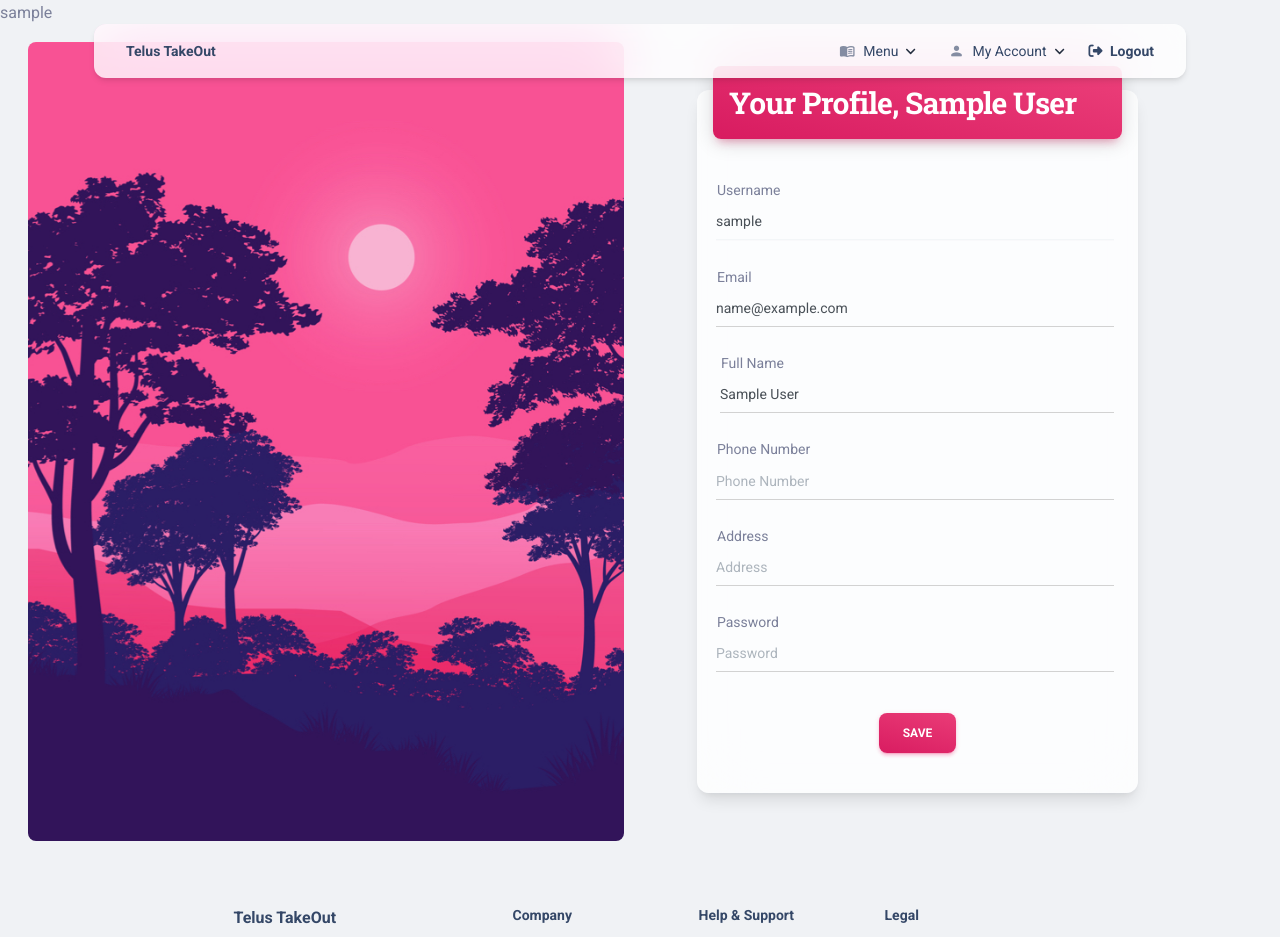
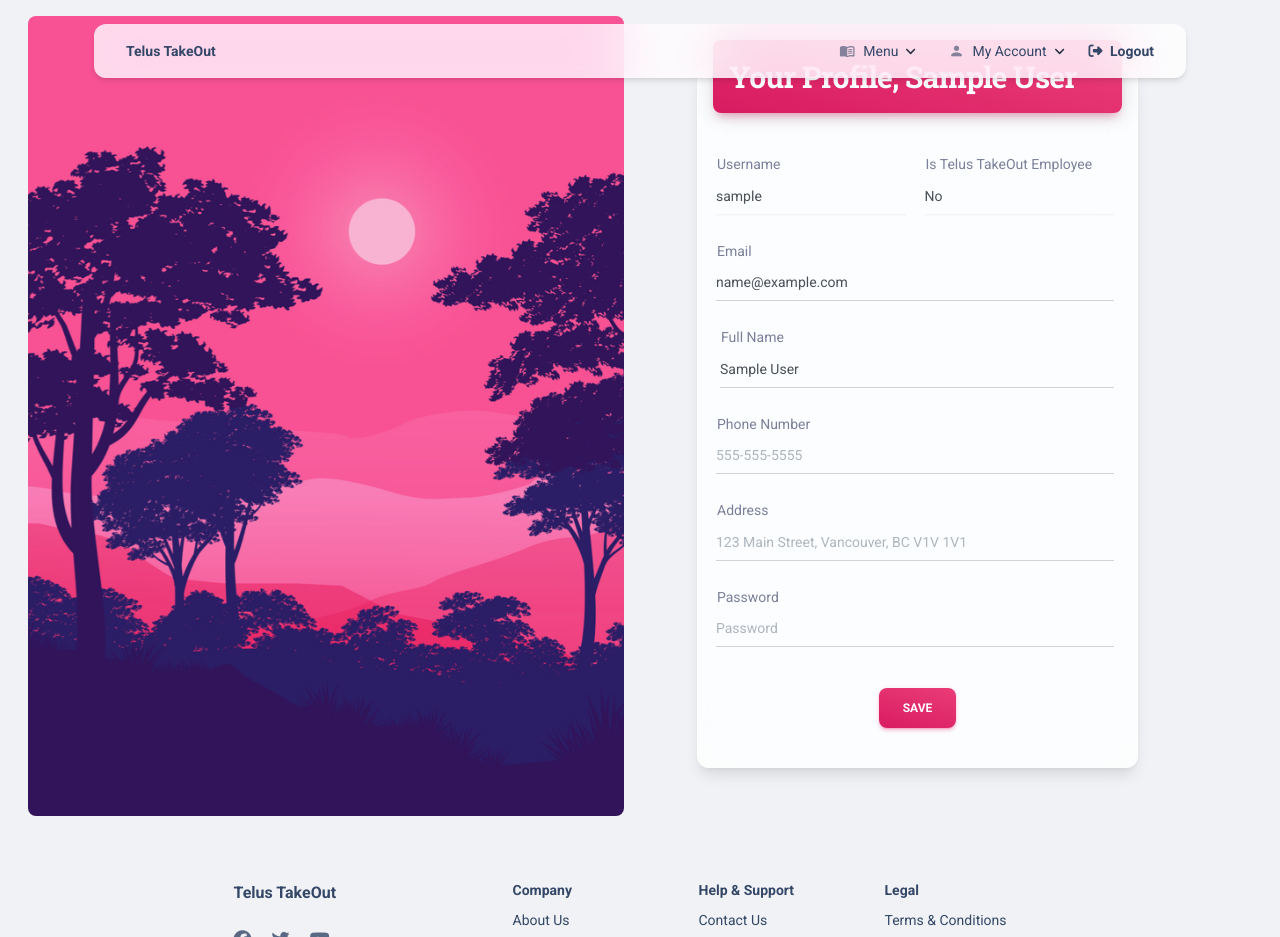
Before and after one commit to alazhar-shamshuddin/telustakeout, a Flask app: page /profile in a window 1280 px wide. Shown: the top 937 px of the page. Run offline with Flask 2, Linux system fonts and the light colour scheme; the visitor is signed in with stand-in values (Sample User, id 1); data comes from the database, SQL or seed files in the repository; some libraries are stand-ins or nearby versions.

Commit message:
Add functionality to distinguish employees

```diff
--- a/apps/authentication/models.py
+++ b/apps/authentication/models.py
@@ -16,8 +16,9 @@ class Users(db.Model, UserMixin):
     username = db.Column(db.String(64), unique=True)
     email = db.Column(db.String(64), unique=True)
     full_name = db.Column(db.String(64))
-    phone = db.Column(db.String(10))
+    phone = db.Column(db.String(12))
     address = db.Column(db.String(255))
+    is_employee = db.Column(db.Boolean, default=False, nullable=False)
     password = db.Column(db.LargeBinary)
 
     def __init__(self, **kwargs):
--- a/apps/templates/home/index.html
+++ b/apps/templates/home/index.html
@@ -87,7 +87,7 @@
                 <h4 class="text-white mb-1">Sandwiches</h4>
                 <img src=".\static\assets\img\sandwich-01.jpg" alt="sandwich" class="img-fluid shadow border-radius-lg">
                 <p class="text-white opacity-8">Amazing pizza's curated by your favorite telecom experts.</p>
-                <a href="#" class="btn btn-white btn-sm" role="button" aria-pressed="true">Order Now</a>
+                <a href="/order?pizza" class="btn btn-white btn-sm" role="button" aria-pressed="true">Order Now</a>
               </div>
               <span class="mask bg-gradient-primary border-radius-xl z-index-2 opacity-7"></span>
             </div>
@@ -109,7 +109,7 @@
   <script src="/static/assets/js/plugins/rellax.min.js"></script>
   <!--  Plugin for TiltJS, full documentation here: https://gijsroge.github.io/tilt.js/ -->
   <script src="/static/assets/js/plugins/tilt.min.js"></script>
-  <!--  Plugin for Selectpicker - ChoicesJS, full documentation here: https://github.com/jshjohnson/Choices -->
+  <!--  Plugin for SelectPicker - ChoicesJS, full documentation here: https://github.com/jshjohnson/Choices -->
   <script src="/static/assets/js/plugins/choices.min.js"></script>
   <!--  Plugin for Parallax, full documentation here: https://github.com/wagerfield/parallax  -->
   <script src="/static/assets/js/plugins/parallax.min.js"></script>
--- a/apps/templates/home/profile.html
+++ b/apps/templates/home/profile.html
@@ -10,8 +10,6 @@
 {% block content %}
 
   {% include 'includes/navigation.html' %}
-
-  {{ user.username }}
 
   <section>
     <div class="page-header min-vh-100">
@@ -59,10 +57,20 @@
 
                   <div class="card-body p-0 my-3">
                     <div class="row">
-                      <div class="col-md-12 ps-md-2">
+                      <div class="col-md-6 ps-md-2">
                         <div class="input-group input-group-static mb-4">
                           <label>Username</label>
-                          <input type="username" class="form-control text-gray" value="{{ user.username }}" disabled>
+                          <input type="text" class="form-control text-gray" value="{{ user.username }}" disabled>
+                        </div>
+                      </div>
+                      <div class="col-md-6 ps-md-2">
+                        <div class="input-group input-group-static mb-4">
+                          <label>Is Telus TakeOut Employee</label>
+                          {% if user.is_employee %}
+                            <input type="text" class="form-control text-gray" value="Yes" disabled>
+                          {% else %}
+                            <input type="text" class="form-control text-gray" value="No" disabled>
+                          {% endif %}
                         </div>
                       </div>
                       <div class="col-md-12 ps-md-2">
@@ -75,9 +83,9 @@
                         <div class="input-group input-group-static mb-4">
                           <label>Full Name</label>
                           {% if user.full_name %}
-                            {{ form.full_name(class="form-control", type="full_name", placeholder="Full Name", value=user.full_name) }}
+                            {{ form.full_name(class="form-control", type="text", placeholder="Full Name", value=user.full_name) }}
                           {% else %}
-                            {{ form.full_name(class="form-control", type="full_name", placeholder="Full Name") }}
+                            {{ form.full_name(class="form-control", type="text", placeholder="Full Name") }}
                           {% endif %}
                         </div>
                       </div>
@@ -85,9 +93,9 @@
                         <div class="input-group input-group-static mb-4">
                           <label>Phone Number</label>
                           {% if user.phone %}
-                            {{ form.phone(class="form-control", type="phone", placeholder="Phone Number", value=user.phone) }}
+                            {{ form.phone(class="form-control", type="tel", placeholder="555-555-5555", pattern="[0-9]{3}-[0-9]{3}-[0-9]{4}", value=user.phone) }}
                           {% else %}
-                            {{ form.phone(class="form-control", type="phone", placeholder="Phone Number") }}
+                            {{ form.phone(class="form-control", type="tel", placeholder="555-555-5555", pattern="[0-9]{3}-[0-9]{3}-[0-9]{4}") }}
                           {% endif %}
                         </div>
                       </div>
@@ -95,9 +103,9 @@
                         <div class="input-group input-group-static mb-4">
                           <label>Address</label>
                           {% if user.address %}
-                            {{ form.address(class="form-control", type="address", placeholder="Address", value=user.address) }}
+                            {{ form.address(class="form-control", type="text", placeholder="123 Main Street, Vancouver, BC V1V 1V1", value=user.address) }}
                           {% else %}
-                            {{ form.address(class="form-control", type="address", placeholder="Address") }}
+                            {{ form.address(class="form-control", type="text", placeholder="123 Main Street, Vancouver, BC V1V 1V1") }}
                           {% endif %}
                         </div>
                       </div>
--- a/apps/templates/includes/navigation.html
+++ b/apps/templates/includes/navigation.html
@@ -70,12 +70,21 @@
                     </div>
                   </div>
                 </li>
+                {% if current_user.is_employee %}
+                  <li class="nav-item dropdown dropdown-hover mx-2">
+                    <a href="/manage-orders" class="nav-link ps-2 d-flex cursor-pointer align-items-center" aria-expanded="false">
+                      <i class="material-icons opacity-6 me-2 text-md">checklist</i>
+                      Manage Orders
+                    </a>
+                  </li>
+                {% endif %}
+
                 {% if current_user.is_authenticated %}
                   <li class="nav-item ms-lg-auto">
                     <a class="nav-link nav-link-icon me-2"
                       href="{{ url_for('authentication_blueprint.logout') }}">
                       <i class="fa fa-sign-out me-1"></i>
-                      <p class="d-inline text-sm z-index-1 font-weight-bold" data-bs-toggle="tooltip" data-bs-placement="bottom">Logout</p>
+                      <p class="d-inline text-sm z-index-1 font-weight-bold" data-bs-toggle="dropdown" data-bs-placement="bottom">Logout</p>
                     </a>
                   </li>
                 {% endif %}
```
Also changed, not shown: README.md.
